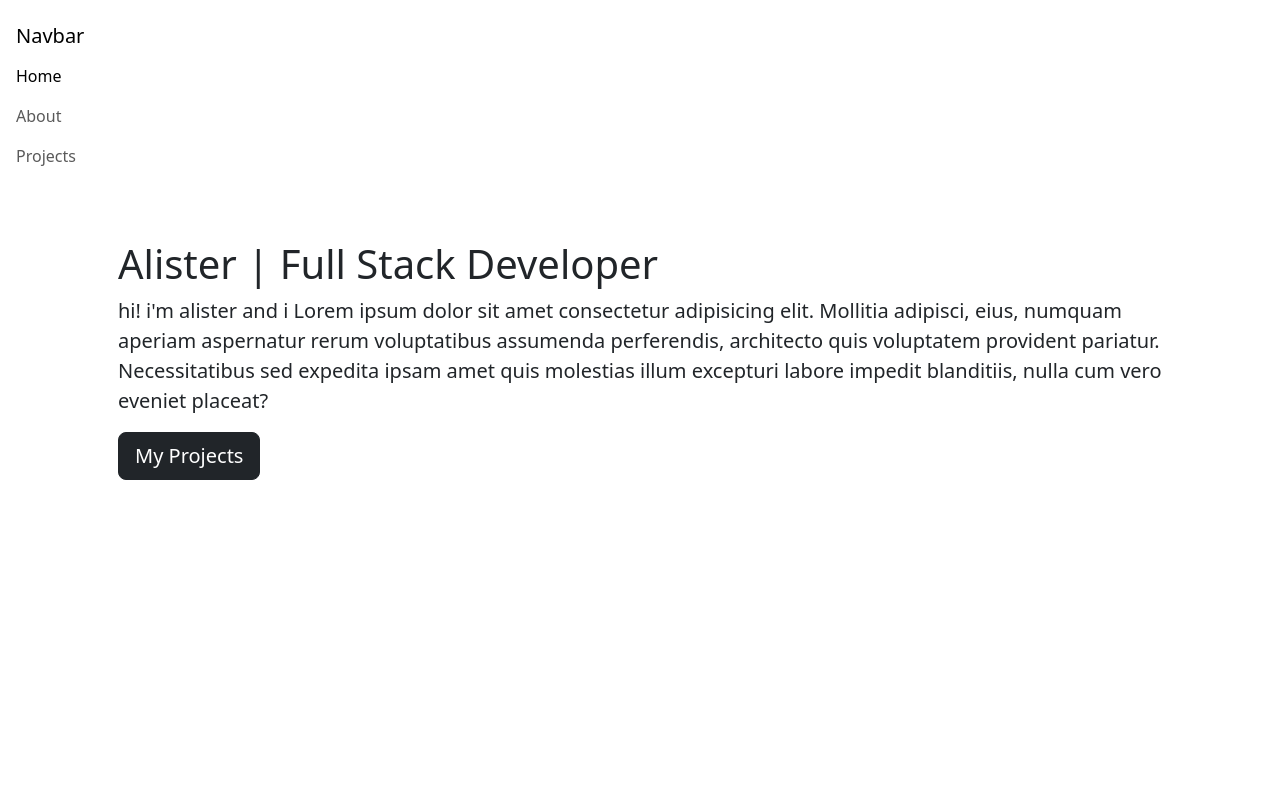
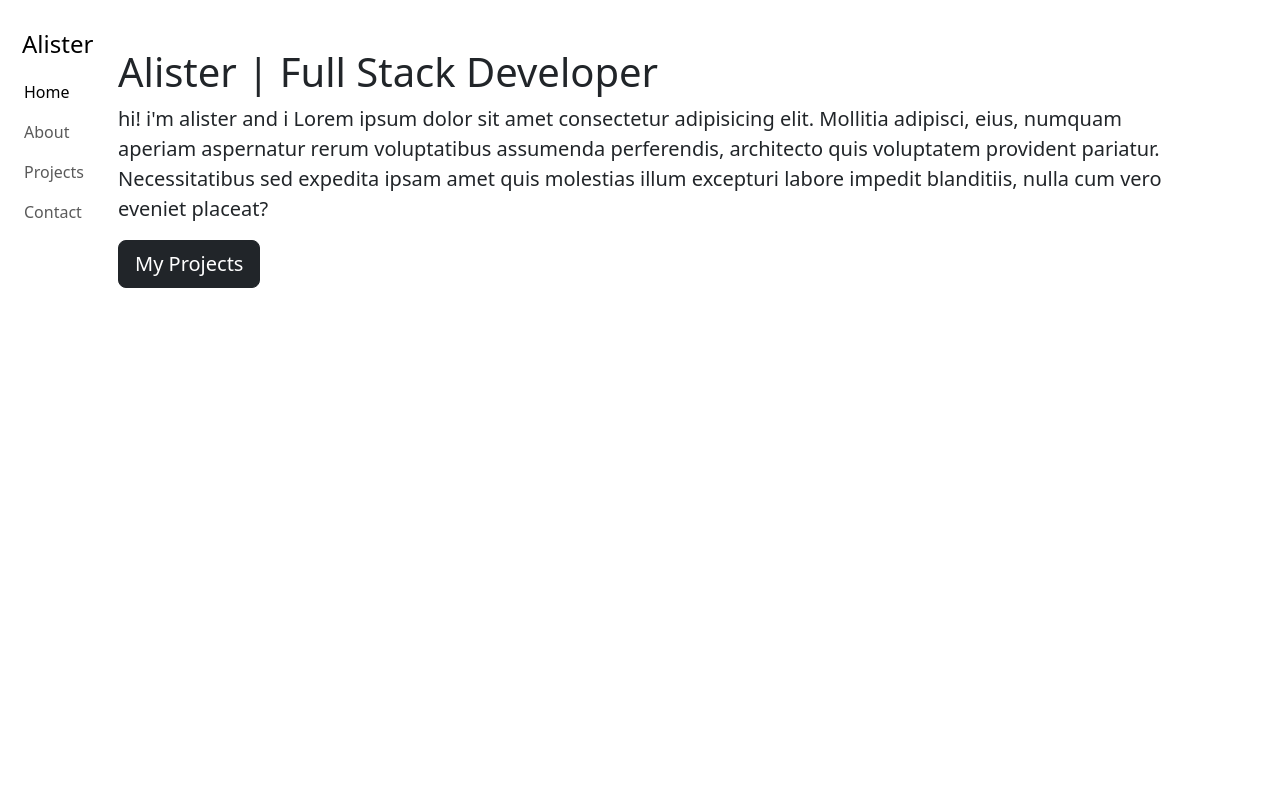
Before and after one commit to alisterlu-creator/My_Portfolio, an Angular app: page / in a window 1280 px wide. Shown: the top 800 px of the page. Built offline with nearby package versions, Linux system fonts and the light colour scheme.

Commit message:
fixes navbar styling

```diff
--- a/src/app/navbar/navbar.css
+++ b/src/app/navbar/navbar.css
@@ -0,0 +1,12 @@
+.navbar-brand {
+  padding: 10px 6px;
+  font-size: 24px;
+  display: block;
+  width: 100%;
+  text-align: left;
+}
+
+a {
+    padding-right: 30px;
+
+}
--- a/src/app/navbar/navbar.html
+++ b/src/app/navbar/navbar.html
@@ -1,7 +1,8 @@
-<nav class="navbar navbar-light flex-column align-items-start p-3" style="width: 250px">
-  <a class="navbar-brand" href="#">Navbar</a>
+<nav class="navbar navbar-light flex-column p-3 fixed-top" style="width: 250px; top: 0">
+  <a class="navbar-brand" href="">Alister</a>
 
-  <div class="navbar-collapse w-100 nav-visible" id="navLinks">
+  <!-- Nav Links-->
+  <div class="navbar-collapse w-100" id="navLinks">
     <ul class="navbar-nav flex-column w-100">
       <li class="nav-item">
         <a class="nav-link active" routerLink="">Home</a>
@@ -12,6 +13,9 @@
       <li class="nav-item">
         <a class="nav-link" routerLink="projects">Projects</a>
       </li>
+      <li class="nav-item">
+        <a class="nav-link" routerLink="">Contact</a>
+      </li>
     </ul>
   </div>
 </nav>
```
